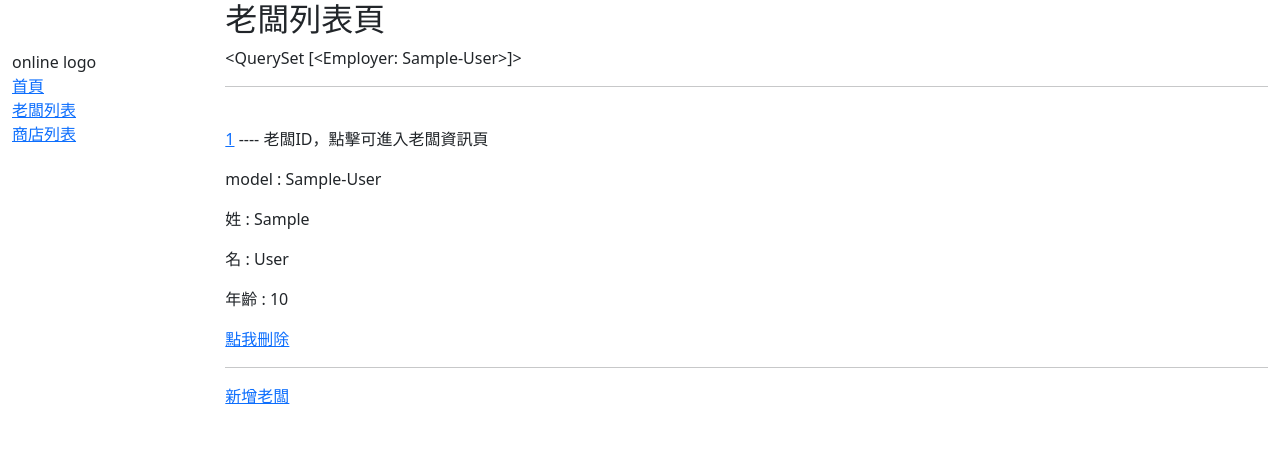
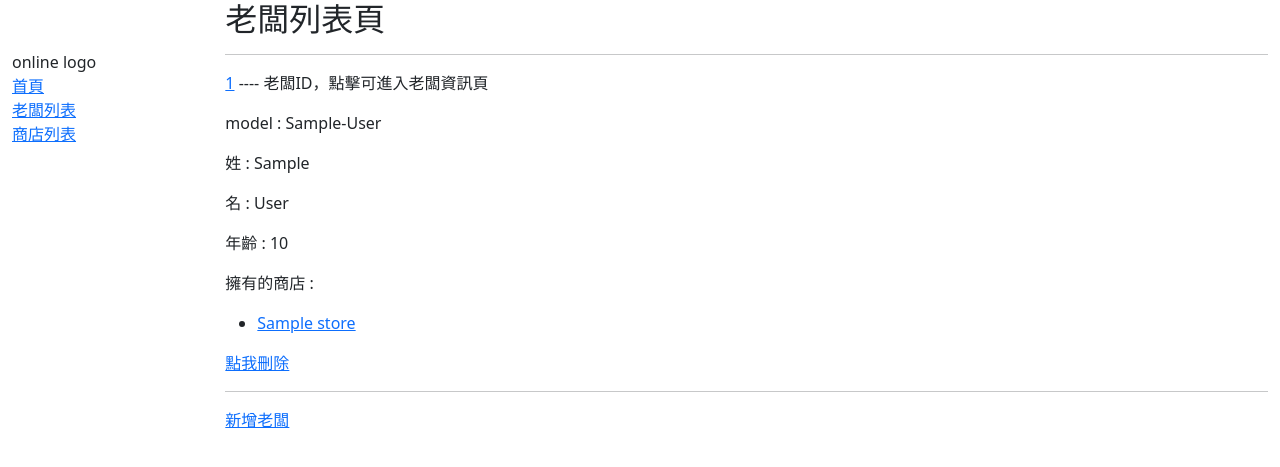
Before and after one commit to a105590016/django_practice, a Django app: page /online/employers in a window 1280 px wide. Shown: the top 467 px of the page. Run offline with Django 4.2, Linux system fonts and the light colour scheme; tables that the repository leaves empty hold one stand-in row (values such as "Sample post").

Commit message:
feat: 🎸 老闆列表連結商店

```diff
--- a/online/templates/online/employer_list.html
+++ b/online/templates/online/employer_list.html
@@ -2,12 +2,7 @@
 
 {% block content %}
 <h2>老闆列表頁</h2>
-
-{{ employer_list }}
-
 <hr>
-<br>
-
 {% for employer in employer_list %}
     <p>
         <a href="{{ employer.get_absolute_url }}">{{ employer.id }}</a> ---- 老闆ID，點擊可進入老闆資訊頁
@@ -16,6 +11,14 @@
     <p>姓 : {{ employer.first_name }}</p>
     <p>名 : {{ employer.last_name }}</p>
     <p>年齡 : {{ employer.age }}</p>
+    <p>擁有的商店 :</p>
+        <ul>
+            {% for store in employer.store_set.all %}
+            <li>
+                <a href="{% url 'store-detail' store.id %}">{{ store }}</a>
+            </li>
+            {% endfor %}
+        </ul>
     <p>
         <a href="{% url 'employer-delete' employer.id %}">點我刪除</a>
     </p>
```
